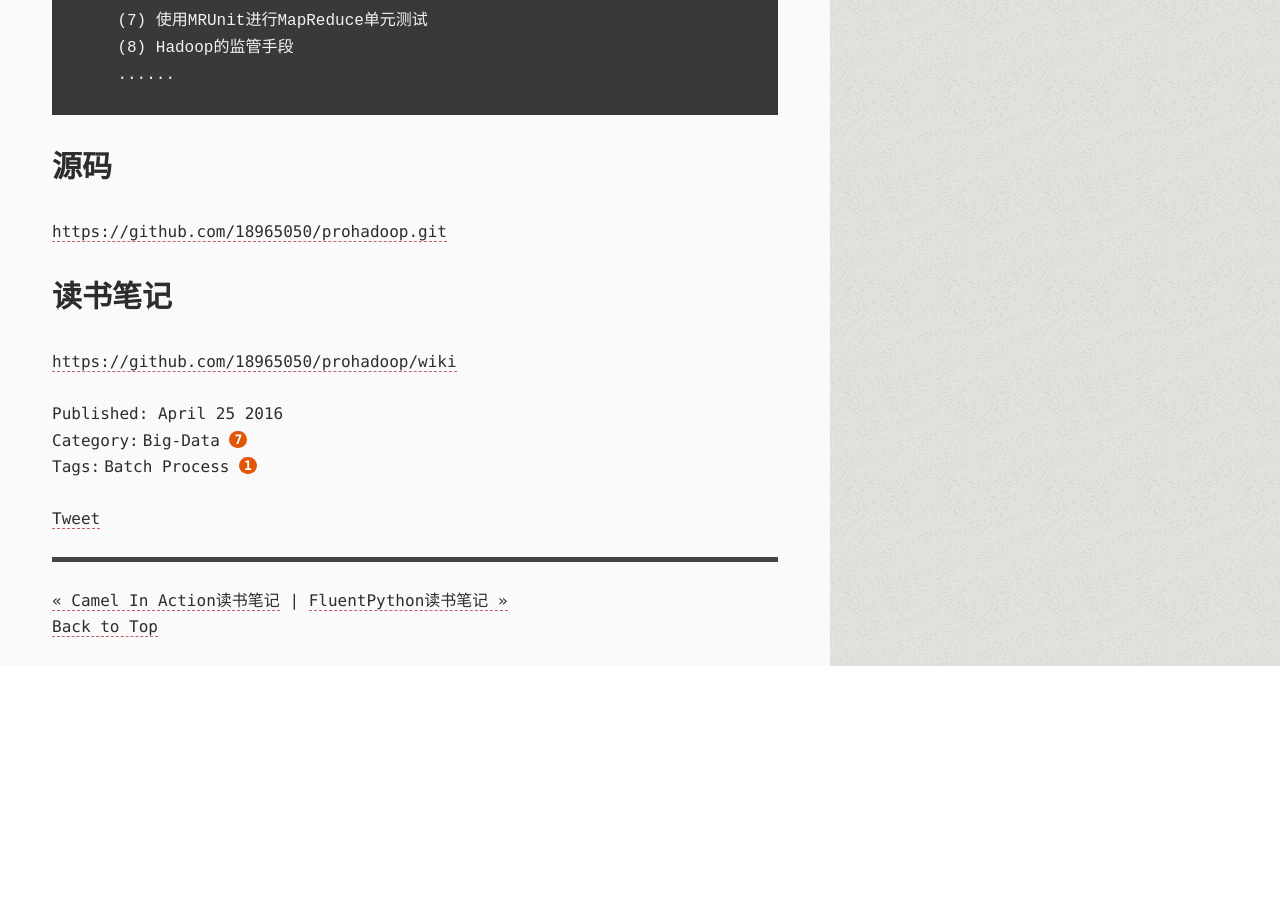
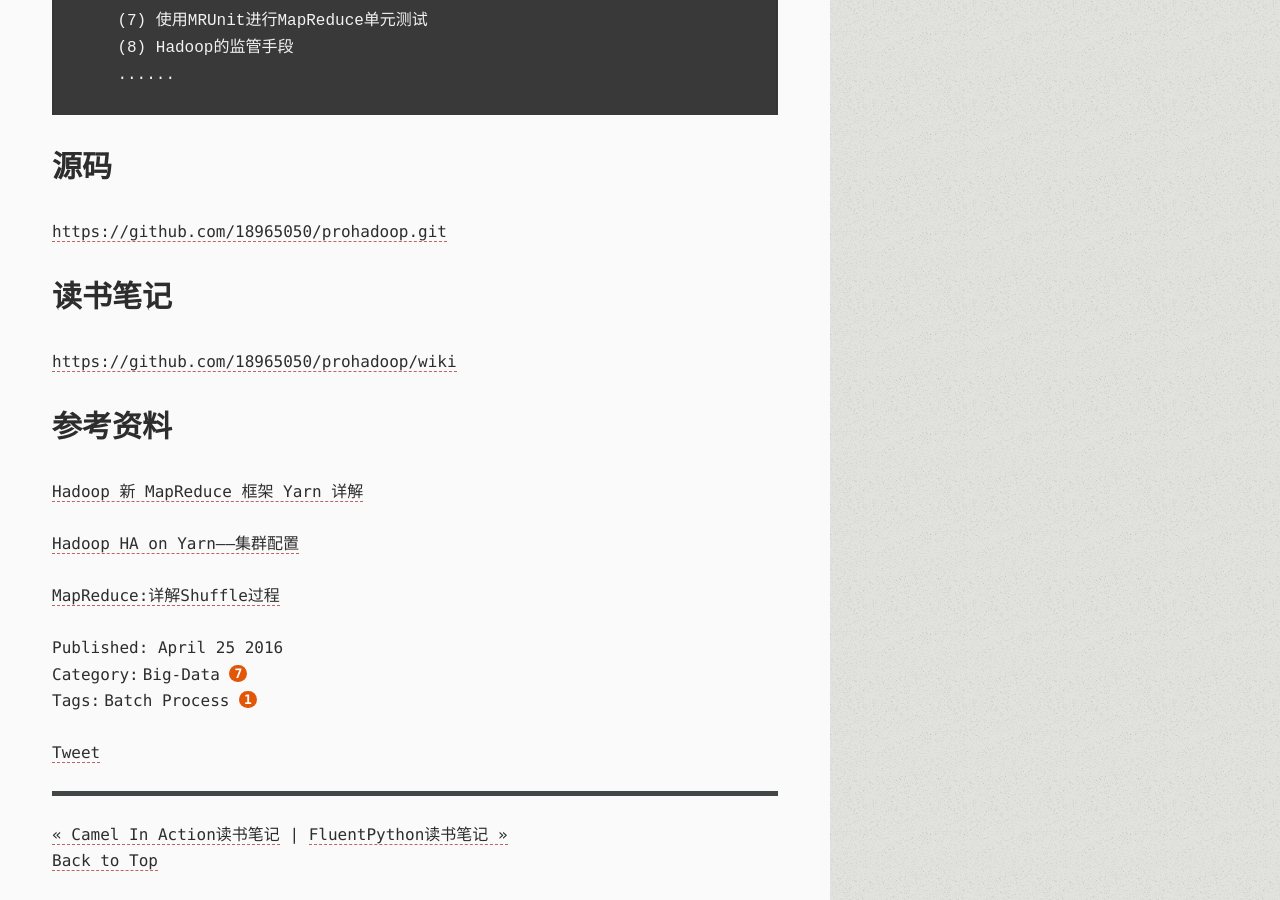
Before and after one commit to 18965050/18965050.github.io, a Jekyll site: the page built from _posts/2016-04-25-prohadoop.md, in a window 1280 px wide and 900 px high, scrolled down 913 px. Built offline with Jekyll 4.4.1, drawn with Linux system fonts in a browser that asks for light colours; comment, search, counter and statistics services are not loaded; before the commit the page ends 1579 px from its top, so only the background shows below that.

Commit message:
文档修改

```diff
--- a/_posts/2016-04-25-prohadoop.md
+++ b/_posts/2016-04-25-prohadoop.md
@@ -32,3 +32,10 @@ tags: [batch process]
 
 ## 读书笔记
 [https://github.com/18965050/prohadoop/wiki](https://github.com/18965050/prohadoop/wiki "ProHadoop读书笔记")
+
+## 参考资料
+[Hadoop 新 MapReduce 框架 Yarn 详解](https://www.ibm.com/developerworks/cn/opensource/os-cn-hadoop-yarn/ "Hadoop 新 MapReduce 框架 Yarn 详解")
+
+[Hadoop HA on Yarn——集群配置](http://www.cnblogs.com/captainlucky/p/4654923.html "Hadoop HA on Yarn——集群配置")
+
+[MapReduce:详解Shuffle过程](http://langyu.iteye.com/blog/992916 "MapReduce:详解Shuffle过程")
```
